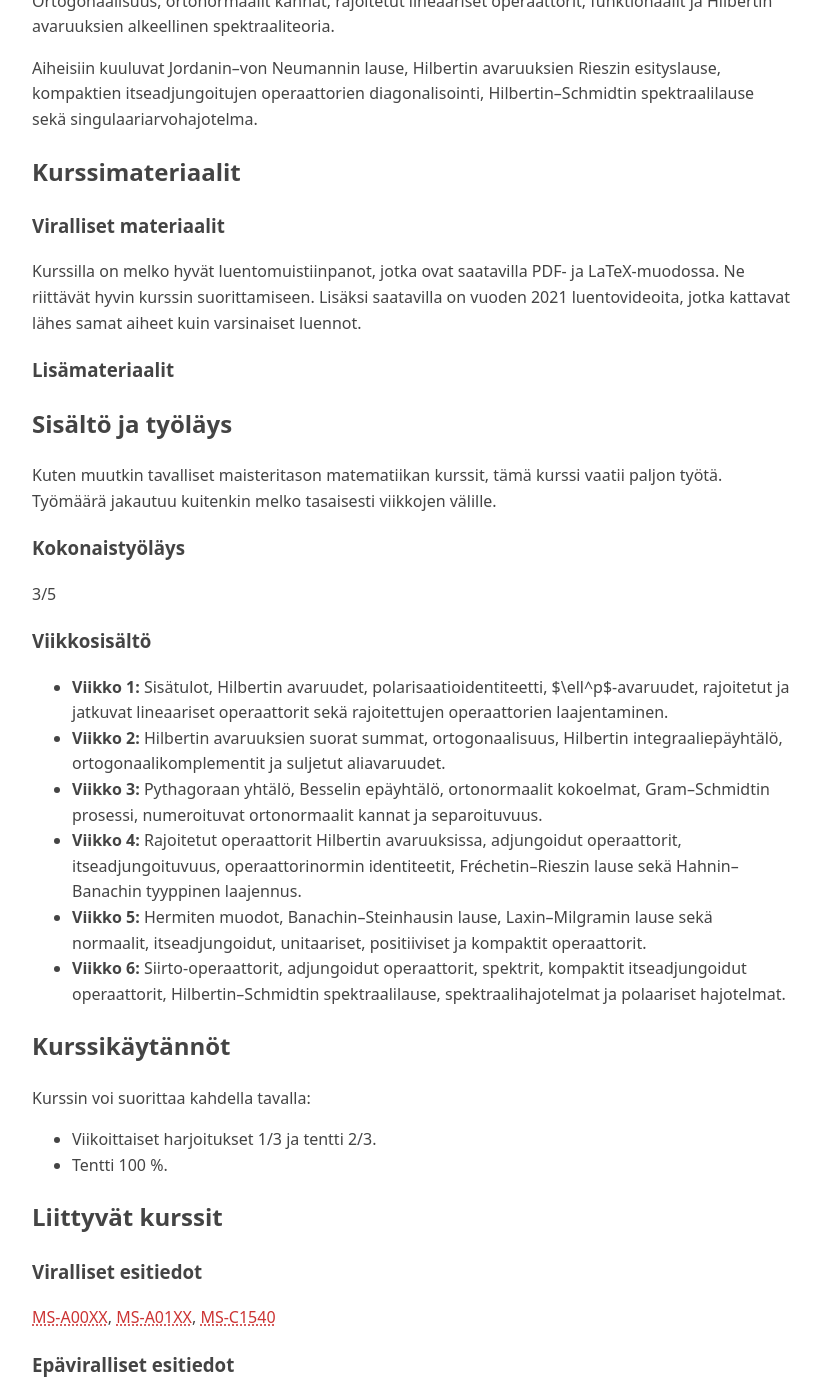
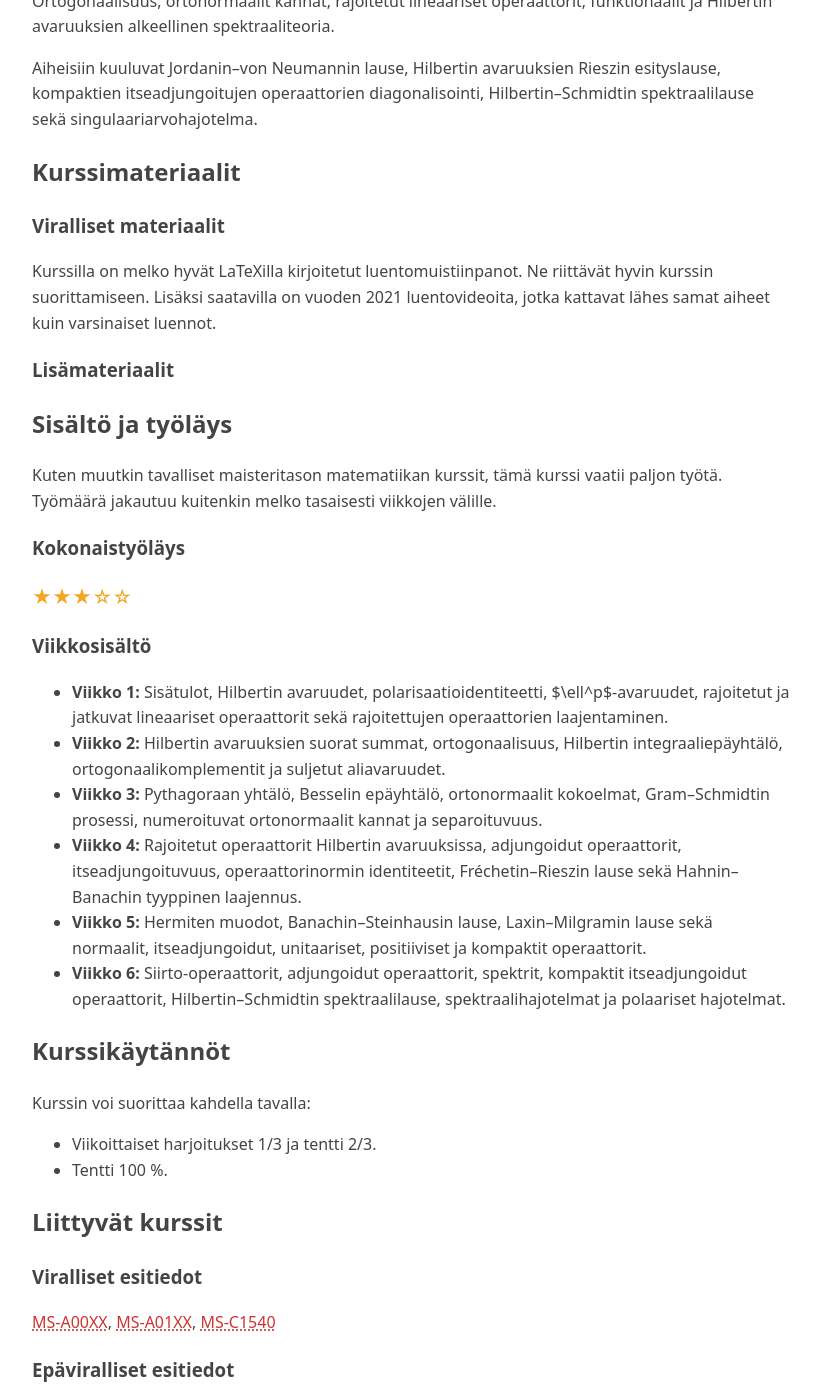
Before and after one commit to fyysikkokilta/fyysikkokilta.github.io, a Jekyll site: the page built from kurssit/MS-E1461_fi.md, in a window 1280 px wide and 1400 px high, scrolled down 978 px. Shown: the whole window, without its empty margins (118-939 px from the left). Built offline with Jekyll 4.4.1, drawn with Linux system fonts in a browser that asks for light colours; some of the changed text lies outside the part shown.

Commit message:
Pikkulisäyksiä teksteihin

```diff
--- a/kurssit/MS-E1461_fi.md
+++ b/kurssit/MS-E1461_fi.md
@@ -35,7 +35,7 @@ Aiheisiin kuuluvat Jordanin--von Neumannin lause, Hilbertin avaruuksien Rieszin
 
 ### Viralliset materiaalit
 
-Kurssilla on melko hyvät luentomuistiinpanot, jotka ovat saatavilla PDF- ja LaTeX-muodossa. Ne riittävät hyvin kurssin suorittamiseen. Lisäksi saatavilla on vuoden 2021 luentovideoita, jotka kattavat lähes samat aiheet kuin varsinaiset luennot.
+Kurssilla on melko hyvät LaTeXilla kirjoitetut luentomuistiinpanot. Ne riittävät hyvin kurssin suorittamiseen. Lisäksi saatavilla on vuoden 2021 luentovideoita, jotka kattavat lähes samat aiheet kuin varsinaiset luennot.
 
 ### Lisämateriaalit
 
@@ -45,7 +45,7 @@ Kuten muutkin tavalliset maisteritason matematiikan kurssit, tämä kurssi vaati
 
 ### Kokonaistyöläys
 
-3/5
+{% include stars.html count=3 %}
 
 ### Viikkosisältö
 
@@ -67,15 +67,15 @@ Kurssin voi suorittaa kahdella tavalla:
 
 ### Viralliset esitiedot
 
-{% include course_link.html code="MS-A00XX" text="MS-A00XX" fallback_lang="fi" %}, {% include course_link.html code="MS-A01XX" text="MS-A01XX" fallback_lang="fi" %}, {% include course_link.html code="MS-C1540" text="MS-C1540" fallback_lang="fi" %}
+{% include k.html id="MS-A00XX" %}, {% include k.html id="MS-A01XX" %}, {% include k.html id="MS-C1540" %}
 
 ### Epäviralliset esitiedot
 
-Metriset avaruudet ja lineaarialgebra ovat suositeltavia esitietoja.
+Metriset avaruudet ehdottomasti ja lineaarialgebra kannattaa käydä.
 
 ### Samankaltaisia kursseja
 
-{% include course_link.html code="MS-E1462" text="MS-E1462: Banachin avaruudet" fallback_lang="fi" %}
+{% include k.html id="MS-E1462" t="MS-E1462: Banach Spaces" f="fi" %}
 
 ## Trivia
 
```
Also changed, not shown: kurssit/MS-E1461.md (+2 -2 lines), kurssit/MS-E1461_sv.md (+3 -3 lines).
